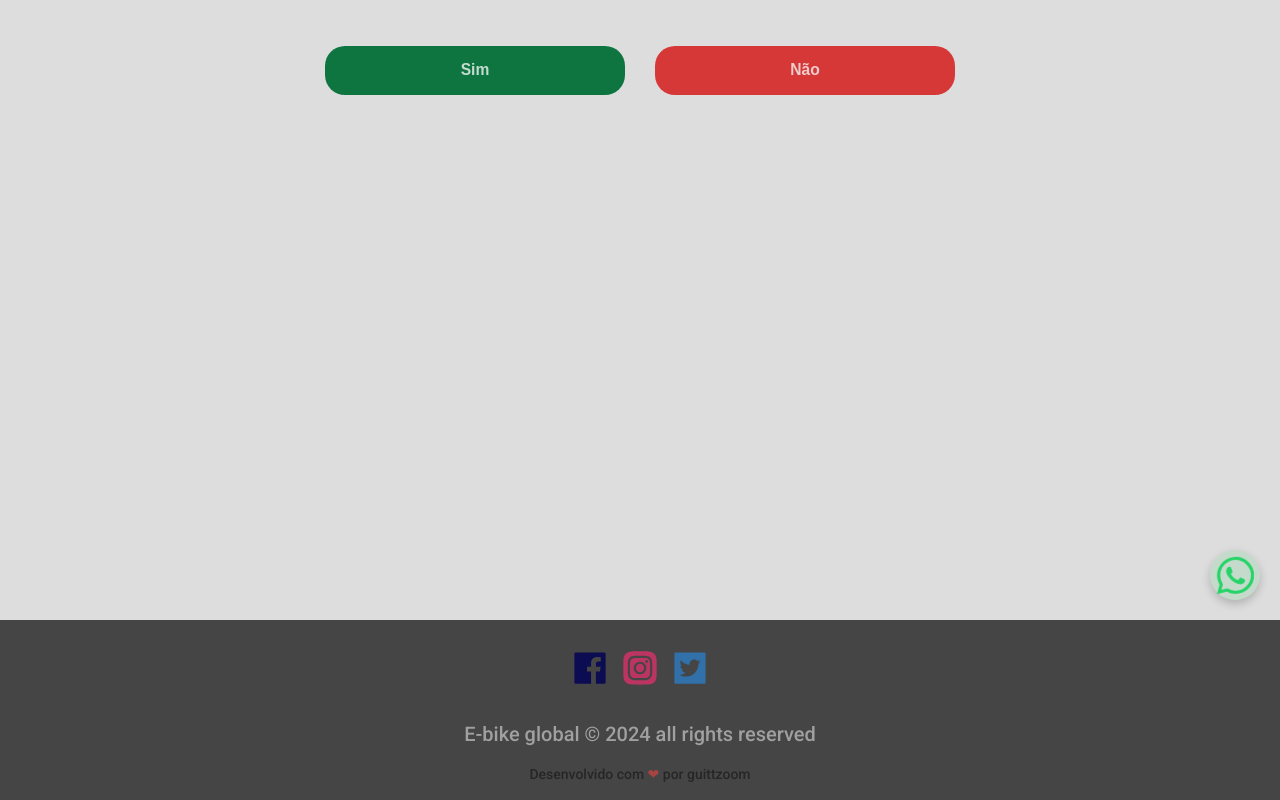
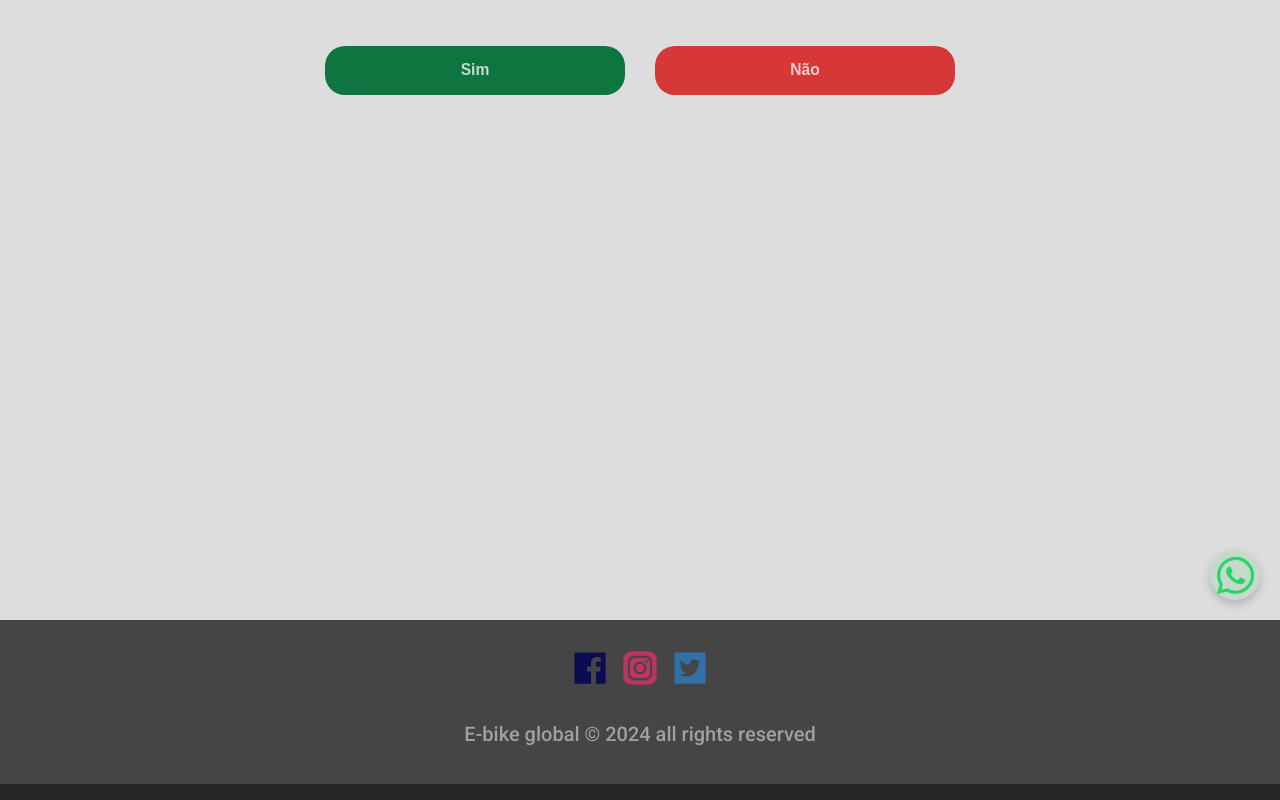
Before and after one commit to francisguitt/e_bike, a React (Vite) app: page /products/BK-500 in a window 1280 px wide. Shown: the part 180-980 px from the top of the page. Built offline with nearby package versions, Linux system fonts and the light colour scheme.

Commit message:
Atualizar o index.jsx

```diff
--- a/src/components/footer/index.jsx
+++ b/src/components/footer/index.jsx
@@ -25,13 +25,13 @@ export const Footer = () => {
                             E-bike global &copy; 2024 all rights reserved
                         </C.FooterRightReservedText>
                     </C.FooterRightReserved>
-                    <C.FooterAuthor>
-                        <C.FooterAuthorText
+                  {/*  <C.FooterAuthor>
+                      <C.FooterAuthorText
                             href={linkAuthor}>
                             Desenvolvido com
                             <C.IconHeart>  &#10084;  </C.IconHeart>
                             por guittzoom</C.FooterAuthorText>
-                    </C.FooterAuthor>
+                    </C.FooterAuthor>*/}
                 </C.FooterContent>
             </C.FooterContainer>
         </>
```
